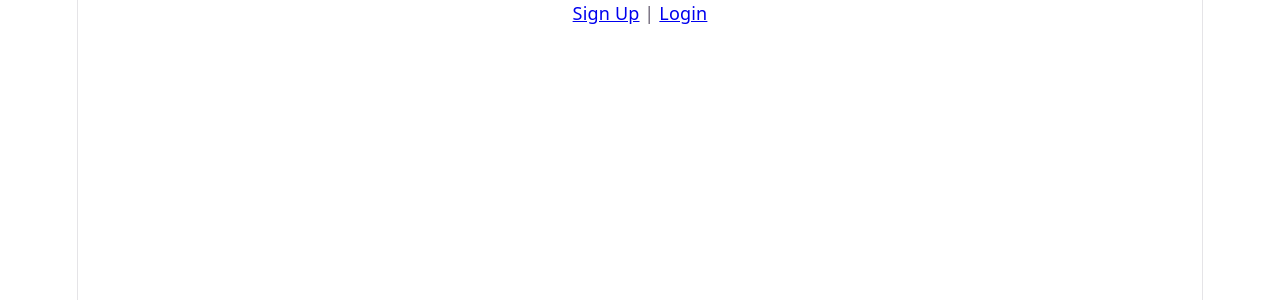
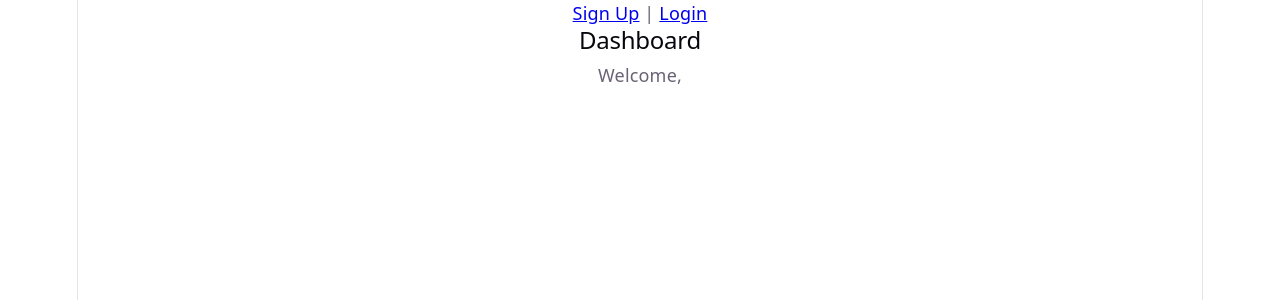
Before and after one commit to bhargaviiik/teamtrack, a React app in the folder frontend/: page /dashboard in a window 1280 px wide. Before the commit this address had no page. Shown: the top 300 px of the page. Built offline with nearby package versions, Linux system fonts and the light colour scheme; the HTML template or start-up script is replaced by a standard one.

Commit message:
Add post-login redirect and dashboard placeholder

```diff
--- a/frontend/src/App.jsx
+++ b/frontend/src/App.jsx
@@ -2,6 +2,7 @@
 import { BrowserRouter, Routes, Route, Link } from 'react-router-dom';
 import Signup from './components/Signup';
 import Login from './components/Login';
+import Dashboard from './components/Dashboard';
 
 function App() {
   return (
@@ -13,6 +14,7 @@ function App() {
       <Routes>
         <Route path="/signup" element={<Signup />} />
         <Route path="/login" element={<Login />} />
+        <Route path="/dashboard" element={<Dashboard />} />
       </Routes>
     </BrowserRouter>
   );
--- /dev/null
+++ b/frontend/src/components/Dashboard.jsx
@@ -0,0 +1,12 @@
+function Dashboard() {
+  const user = JSON.parse(localStorage.getItem('user'));
+
+  return (
+    <div>
+      <h2>Dashboard</h2>
+      <p>Welcome, {user?.name}</p>
+    </div>
+  );
+}
+
+export default Dashboard;
--- a/frontend/src/components/Login.jsx
+++ b/frontend/src/components/Login.jsx
@@ -1,9 +1,11 @@
 import { useState } from 'react';
 import axios from 'axios';
+import { useNavigate } from 'react-router-dom';
 
 function Login() {
   const [formData, setFormData] = useState({ email: '', password: '' });
   const [error, setError] = useState('');
+  const navigate = useNavigate();
 
   const handleChange = (e) => {
     setFormData({ ...formData, [e.target.name]: e.target.value });
@@ -17,7 +19,7 @@ function Login() {
       const res = await axios.post('http://localhost:5000/api/auth/login', formData);
       localStorage.setItem('token', res.data.token);
       localStorage.setItem('user', JSON.stringify(res.data));
-      alert('Login successful!');
+      navigate('/dashboard');
     } catch (err) {
       setError(err.response?.data?.message || 'Something went wrong');
     }
@@ -28,20 +30,8 @@ function Login() {
       <h2>Login</h2>
       {error && <p style={{ color: 'red' }}>{error}</p>}
 
-      <input
-        name="email"
-        type="email"
-        placeholder="Email"
-        value={formData.email}
-        onChange={handleChange}
-      />
-      <input
-        name="password"
-        type="password"
-        placeholder="Password"
-        value={formData.password}
-        onChange={handleChange}
-      />
+      <input name="email" type="email" placeholder="Email" value={formData.email} onChange={handleChange} />
+      <input name="password" type="password" placeholder="Password" value={formData.password} onChange={handleChange} />
 
       <button type="submit">Login</button>
     </form>
@@ -49,3 +39,62 @@ function Login() {
 }
 
 export default Login;
+
+
+
+
+
+
+
+
+// import { useState } from 'react';
+// import axios from 'axios';
+
+// function Login() {
+//   const [formData, setFormData] = useState({ email: '', password: '' });
+//   const [error, setError] = useState('');
+
+//   const handleChange = (e) => {
+//     setFormData({ ...formData, [e.target.name]: e.target.value });
+//   };
+
+//   const handleSubmit = async (e) => {
+//     e.preventDefault();
+//     setError('');
+
+//     try {
+//       const res = await axios.post('http://localhost:5000/api/auth/login', formData);
+//       localStorage.setItem('token', res.data.token);
+//       localStorage.setItem('user', JSON.stringify(res.data));
+//       alert('Login successful!');
+//     } catch (err) {
+//       setError(err.response?.data?.message || 'Something went wrong');
+//     }
+//   };
+
+//   return (
+//     <form onSubmit={handleSubmit}>
+//       <h2>Login</h2>
+//       {error && <p style={{ color: 'red' }}>{error}</p>}
+
+//       <input
+//         name="email"
+//         type="email"
+//         placeholder="Email"
+//         value={formData.email}
+//         onChange={handleChange}
+//       />
+//       <input
+//         name="password"
+//         type="password"
+//         placeholder="Password"
+//         value={formData.password}
+//         onChange={handleChange}
+//       />
+
+//       <button type="submit">Login</button>
+//     </form>
+//   );
+// }
+
+// export default Login;
```
